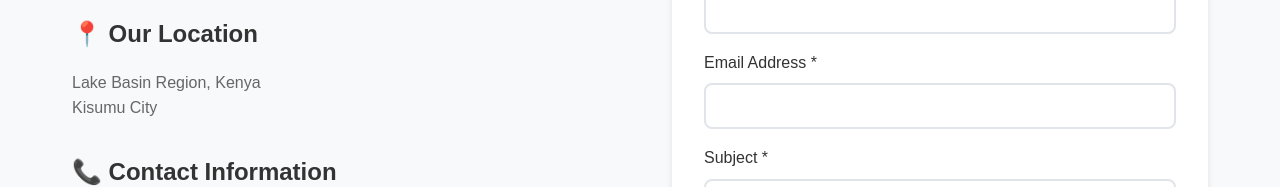
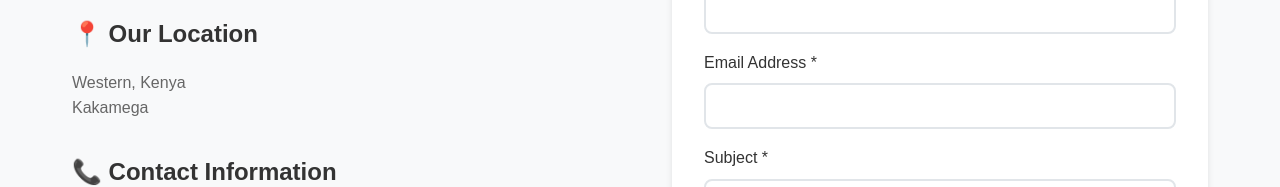
Before and after one commit to Zainabsaners/Eyecare, a React app in the folder frontend/: page /contact in a window 1280 px wide. Shown: the part 345-532 px from the top of the page. Built offline with nearby package versions, Linux system fonts and the light colour scheme; no server answers; the HTML template or start-up script is replaced by a standard one.

Commit message:
fix contact information

```diff
--- a/frontend/src/components/Contact/Contact.jsx
+++ b/frontend/src/components/Contact/Contact.jsx
@@ -97,15 +97,15 @@ const Contact = () => {
           <div style={{ marginBottom: '2rem' }}>
             <h3 style={{ color: '#333', marginBottom: '1rem' }}>📍 Our Location</h3>
             <p style={{ color: '#666', marginBottom: '1rem' }}>
-              Lake Basin Region, Kenya<br />
-              Kisumu City
+              Western, Kenya<br />
+              Kakamega
             </p>
           </div>
 
           <div style={{ marginBottom: '2rem' }}>
             <h3 style={{ color: '#333', marginBottom: '1rem' }}>📞 Contact Information</h3>
             <p style={{ color: '#666', marginBottom: '0.5rem' }}>
-              <strong>Phone:</strong> +254 700 000 000
+              <strong>Phone:</strong> +254 702 640 917
             </p>
             <p style={{ color: '#666', marginBottom: '0.5rem' }}>
               <strong>Email:</strong> info@eyecare.ai
```
